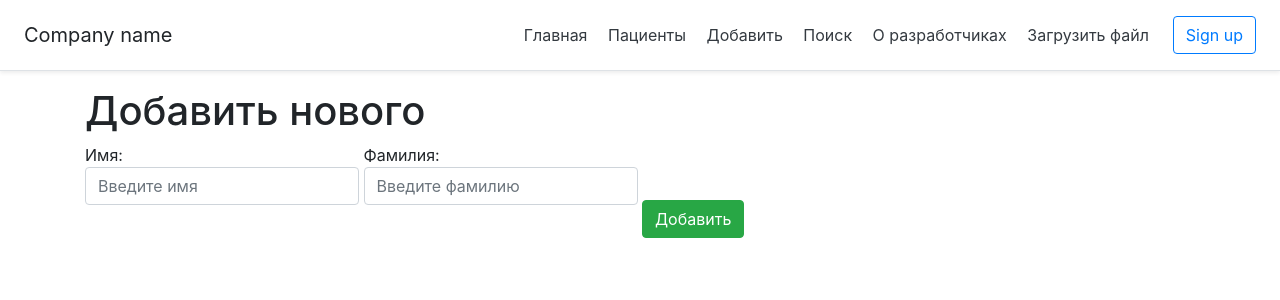
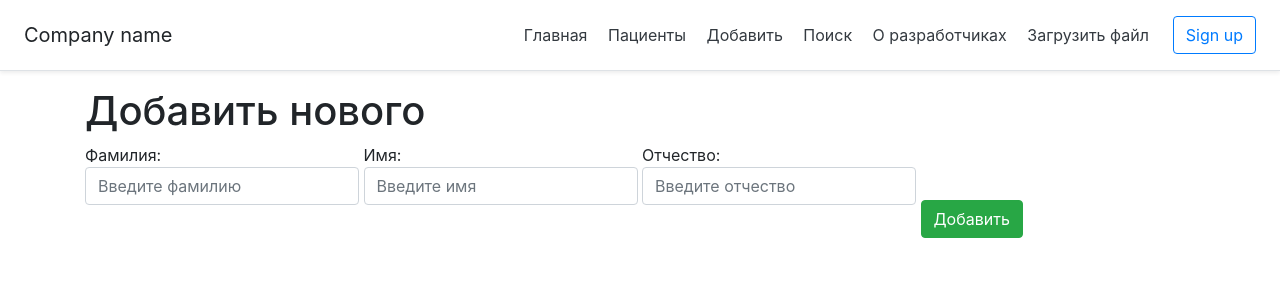
Before and after one commit to EvgrafovAlexander/BP_CDSS, a Django app: page /add_patient in a window 1280 px wide. Shown: the top 300 px of the page. Run offline with Django 3.2, Linux system fonts and the light colour scheme; some libraries are stand-ins or nearby versions.

Commit message:
add middle_name

```diff
--- a/cdss_visual/main/forms.py
+++ b/cdss_visual/main/forms.py
@@ -5,7 +5,7 @@ from django.forms import ModelForm, TextInput, FileInput
 class PatientsForm(ModelForm):
     class Meta:
         model = Patients
-        fields = ["first_name", "last_name"]
+        fields = ["first_name", "last_name", "middle_name"]
         widgets = {
             "first_name": TextInput(attrs={
                 'class': 'form-control',
@@ -15,6 +15,10 @@ class PatientsForm(ModelForm):
                 'class': 'form-control',
                 'placeholder': 'Введите фамилию',
                 }),
+            "middle_name": TextInput(attrs={
+                'class': 'form-control',
+                'placeholder': 'Введите отчество',
+            }),
         }
 
 
--- a/cdss_visual/main/models.py
+++ b/cdss_visual/main/models.py
@@ -7,6 +7,7 @@ from django.db import models
 class Patients(models.Model):
     first_name = models.CharField('Имя', max_length=50)
     last_name = models.CharField('Фамилия', max_length=50)
+    middle_name = models.CharField('Отчество', max_length=50, null=True)
 
     def __str__(self):
         return self.first_name
--- a/cdss_visual/main/templates/main/add_patient.html
+++ b/cdss_visual/main/templates/main/add_patient.html
@@ -8,12 +8,16 @@
     <h1>Добавить нового</h1>
     <form method="post">
         {% csrf_token %}
+        <label>Фамилия:<br>
+        {{ patients_form.last_name }}<br>
+        </label>
+
         <label>Имя:<br>
         {{ patients_form.first_name }}<br>
         </label>
 
-        <label>Фамилия:<br>
-        {{ patients_form.last_name }}<br>
+        <label>Отчество:<br>
+        {{ patients_form.middle_name }}<br>
         </label>
 
         <button type="submit" class="btn btn-success">Добавить</button>
--- a/cdss_visual/main/templates/main/details_view.html
+++ b/cdss_visual/main/templates/main/details_view.html
@@ -6,8 +6,9 @@
 
 {% block content %}
     <div class="features">
-        <h1>{{ patient.first_name }}</h1>
-        <p>{{ patient.last_name }}</p>
+        <h1>{{ patient.last_name }}</h1>
+        <p>{{ patient.first_name }}</p>
+        <p>{{ patient.middle_name }}</p>
 
         <a href="{% url 'patient_update' patient.id %}" class="btn btn-info">Изменить</a>
         <a href="{% url 'patient_delete' patient.id %}" class="btn btn-danger">Удалить</a>
```
Also changed, not shown: cdss_visual/main/migrations/0009_patients_middle_name.py (added).
